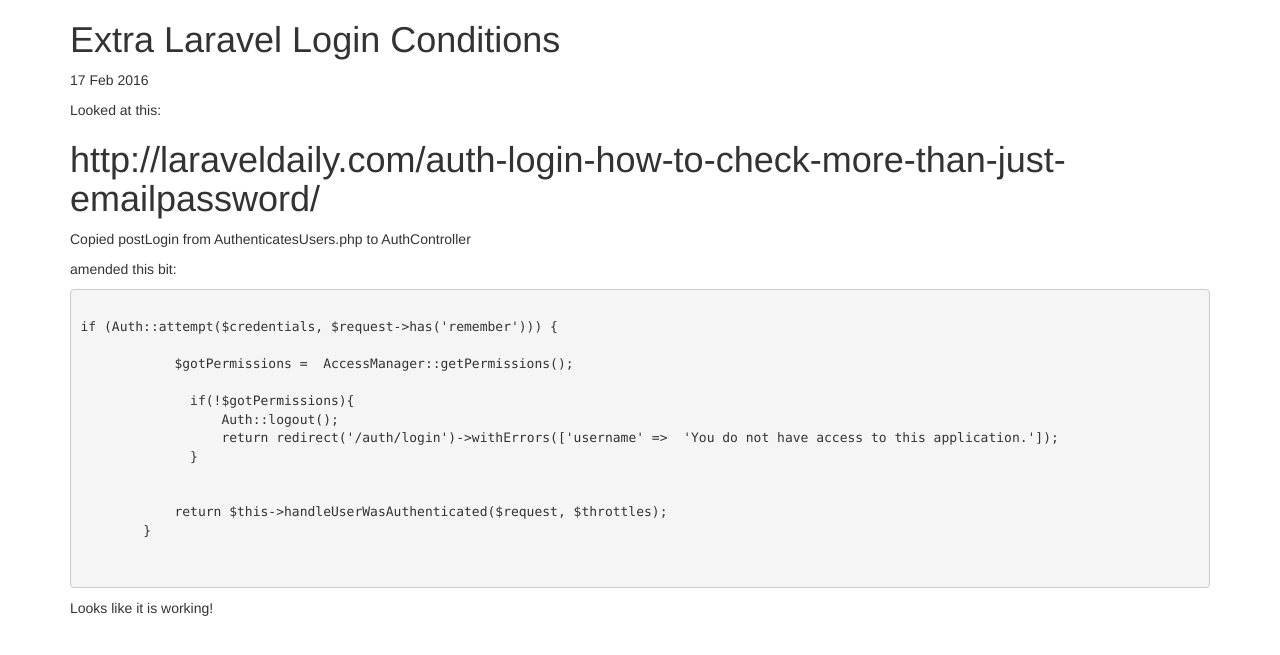
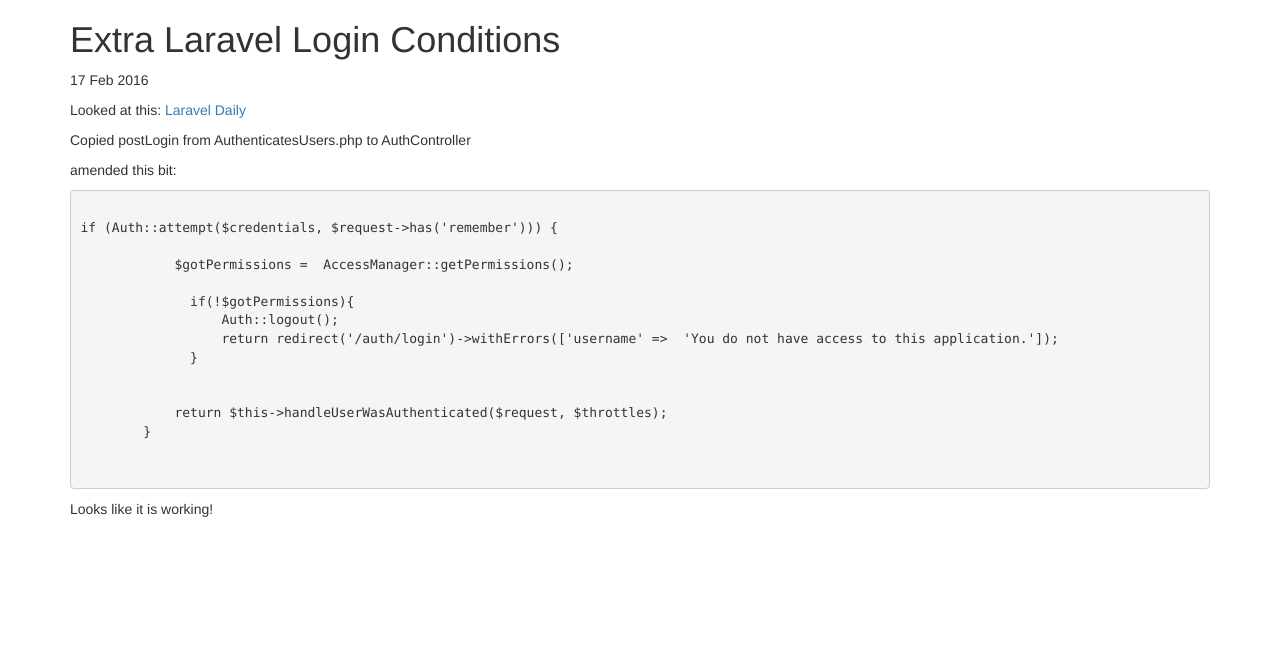
Before and after one commit to ArtisanTinkerer/ArtisanTinkerer.github.io, a Jekyll site: the page built from _posts/2016-02-17-Enhance-Laravel-Login.md, in a window 1280 px wide. Shown: the top 655 px of the page. Built offline with Jekyll 4.4.1, drawn with Linux system fonts in a browser that asks for light colours.

Commit message:
Update 2016-02-17-Enhance-Laravel-Login.md

```diff
--- a/_posts/2016-02-17-Enhance-Laravel-Login.md
+++ b/_posts/2016-02-17-Enhance-Laravel-Login.md
@@ -6,8 +6,9 @@ date: 2016-02-17
 
 
 Looked at this:
+[Laravel Daily](http://laraveldaily.com/auth-login-how-to-check-more-than-just-emailpassword/)
 
-# http://laraveldaily.com/auth-login-how-to-check-more-than-just-emailpassword/
+
 
 Copied postLogin from AuthenticatesUsers.php to AuthController
 
```
